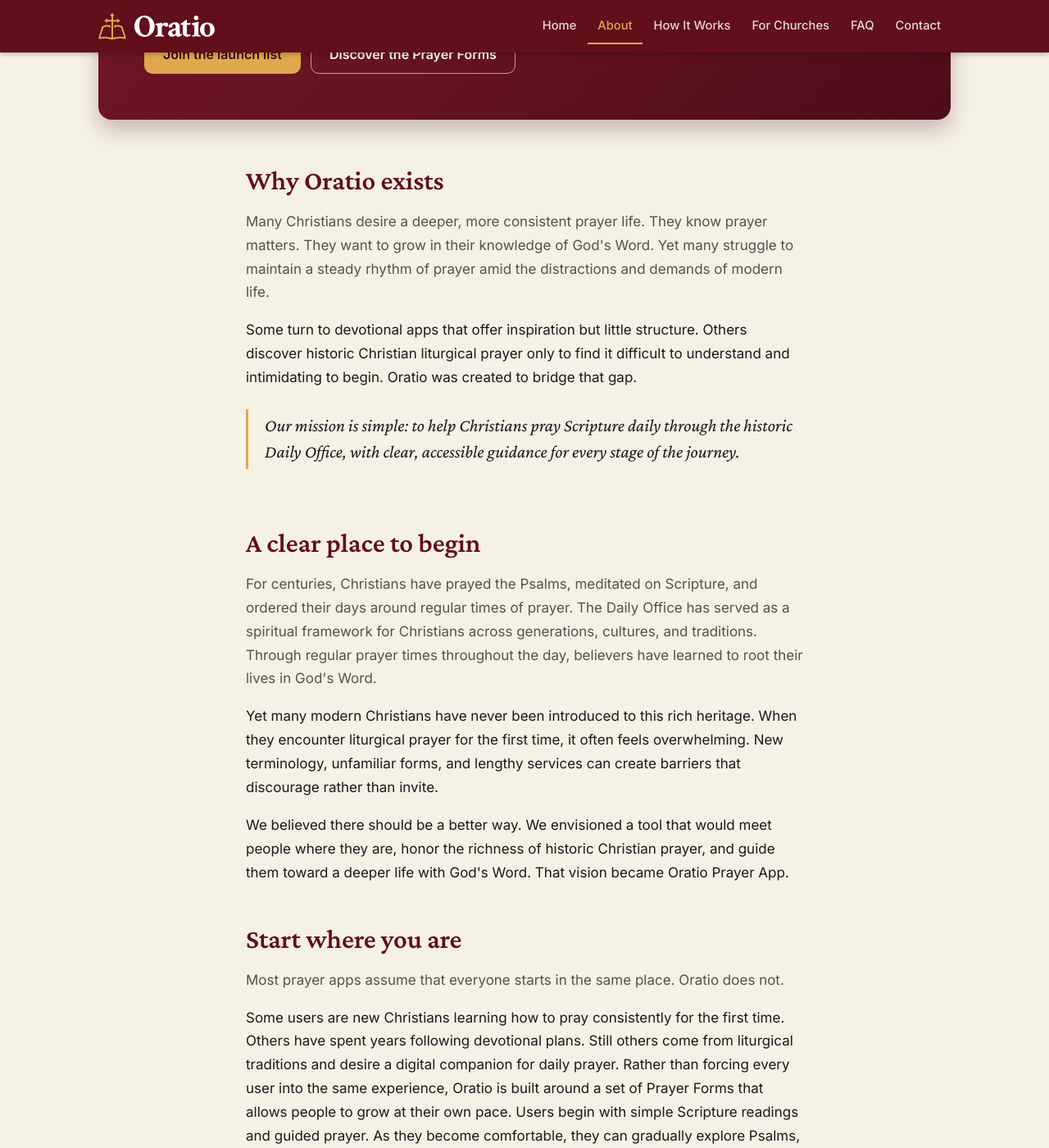
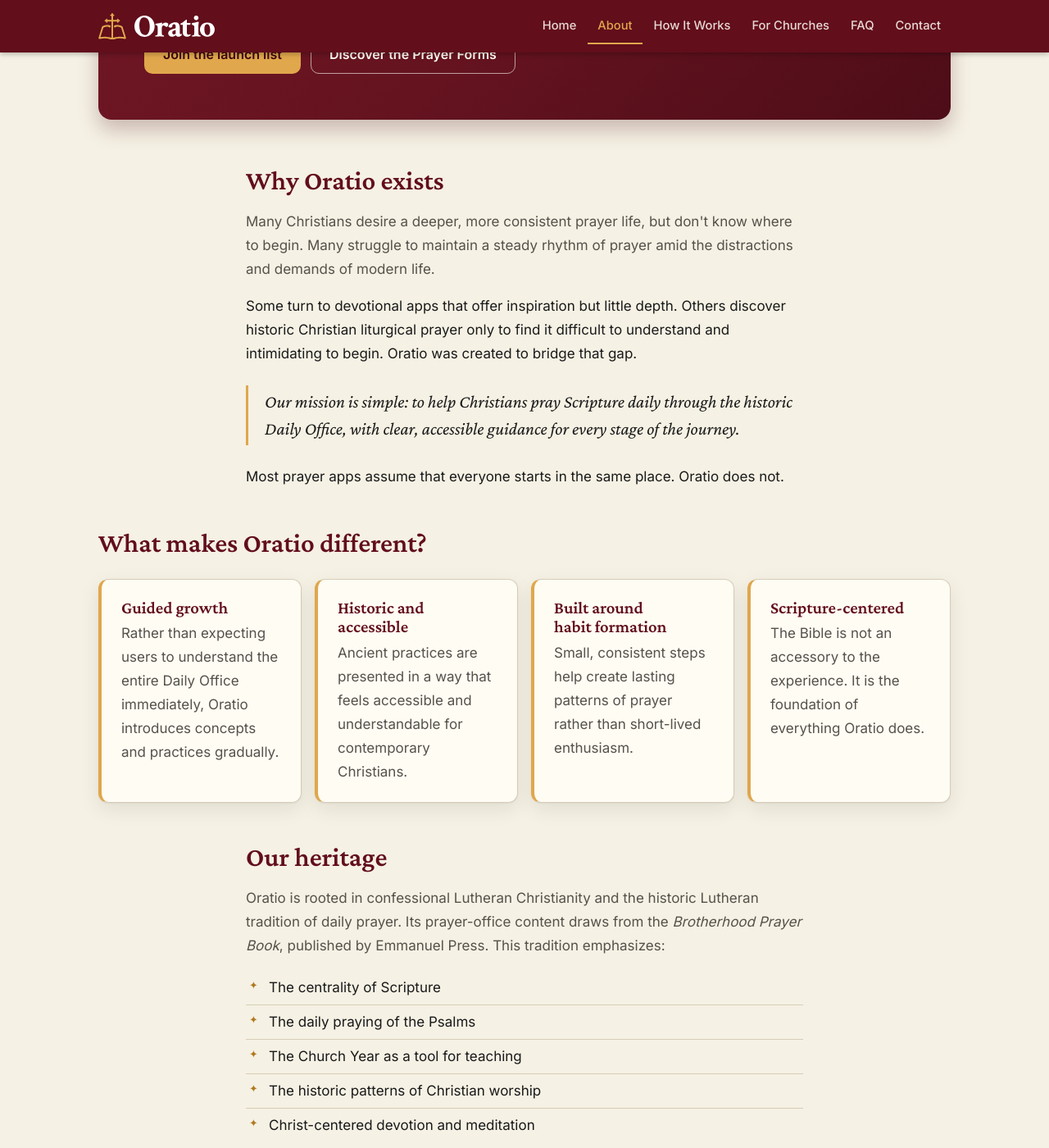
Before and after one commit to Oratio-Press/oratio.github.io, a Jekyll site: the page built from about.html, in a window 1280 px wide and 1400 px high, scrolled down 395 px. Shown: the whole window at 82% size. Built offline with Jekyll 4.4.1, drawn with Linux system fonts in a browser that asks for light colours; some of the changed text lies outside the part shown.

Commit message:
Update about.html

```diff
--- a/about.html
+++ b/about.html
@@ -11,36 +11,10 @@ hero:
 
 <section class="section">
   <h2>Why Oratio exists</h2>
-  <p>Many Christians desire a deeper, more consistent prayer life. They know prayer matters. They want to grow in their knowledge of God's Word. Yet many struggle to maintain a steady rhythm of prayer amid the distractions and demands of modern life.</p>
-  <p>Some turn to devotional apps that offer inspiration but little structure. Others discover historic Christian liturgical prayer only to find it difficult to understand and intimidating to begin. Oratio was created to bridge that gap.</p>
+  <p>Many Christians desire a deeper, more consistent prayer life, but don't know where to begin. Many struggle to maintain a steady rhythm of prayer amid the distractions and demands of modern life.</p>
+  <p>Some turn to devotional apps that offer inspiration but little depth. Others discover historic Christian liturgical prayer only to find it difficult to understand and intimidating to begin. Oratio was created to bridge that gap.</p>
   <blockquote>Our mission is simple: to help Christians pray Scripture daily through the historic Daily Office, with clear, accessible guidance for every stage of the journey.</blockquote>
-</section>
-
-<section class="section">
-  <h2>A clear place to begin</h2>
-  <p>For centuries, Christians have prayed the Psalms, meditated on Scripture, and ordered their days around regular times of prayer. The Daily Office has served as a spiritual framework for Christians across generations, cultures, and traditions. Through regular prayer times throughout the day, believers have learned to root their lives in God's Word.</p>
-  <p>Yet many modern Christians have never been introduced to this rich heritage. When they encounter liturgical prayer for the first time, it often feels overwhelming. New terminology, unfamiliar forms, and lengthy services can create barriers that discourage rather than invite.</p>
-  <p>We believed there should be a better way. We envisioned a tool that would meet people where they are, honor the richness of historic Christian prayer, and guide them toward a deeper life with God's Word. That vision became Oratio Prayer App.</p>
-</section>
-
-<section class="section">
-  <h2>Start where you are</h2>
   <p>Most prayer apps assume that everyone starts in the same place. Oratio does not.</p>
-  <p>Some users are new Christians learning how to pray consistently for the first time. Others have spent years following devotional plans. Still others come from liturgical traditions and desire a digital companion for daily prayer. Rather than forcing every user into the same experience, Oratio is built around a set of Prayer Forms that allows people to grow at their own pace. Users begin with simple Scripture readings and guided prayer. As they become comfortable, they can gradually explore Psalms, canticles, festivals, and eventually the full richness of the Daily Office.</p>
-  <p>The goal is not simply information. The goal is formation. We want to help Christians develop habits that can last a lifetime.</p>
-</section>
-
-<section class="section">
-  <h2>Our heritage</h2>
-  <p>Oratio is rooted in confessional Lutheran Christianity and the historic Lutheran tradition of daily prayer. Its prayer-office content draws from the <em>Brotherhood Prayer Book</em>, published by Emmanuel Press. This tradition emphasizes:</p>
-  <ul class="ticks">
-    <li>The centrality of Scripture</li>
-    <li>The daily praying of the Psalms</li>
-    <li>The Church Year as a tool for teaching</li>
-    <li>The historic patterns of Christian worship</li>
-    <li>Christ-centered devotion and meditation</li>
-  </ul>
-  <p>Oratio is designed to provide a pathway into the treasures of historic Christian prayer.</p>
 </section>
 
 <section class="section section--wide">
@@ -66,6 +40,19 @@ hero:
 </section>
 
 <section class="section">
+  <h2>Our heritage</h2>
+  <p>Oratio is rooted in confessional Lutheran Christianity and the historic Lutheran tradition of daily prayer. Its prayer-office content draws from the <em>Brotherhood Prayer Book</em>, published by Emmanuel Press. This tradition emphasizes:</p>
+  <ul class="ticks">
+    <li>The centrality of Scripture</li>
+    <li>The daily praying of the Psalms</li>
+    <li>The Church Year as a tool for teaching</li>
+    <li>The historic patterns of Christian worship</li>
+    <li>Christ-centered devotion and meditation</li>
+  </ul>
+  <p>Oratio is designed to provide a pathway into the treasures of historic Christian prayer.</p>
+</section>
+
+<section class="section">
   <h2>Built by Oratio Press</h2>
   <p>Oratio Press exists to create helpful tools and resources that assist Christians as they grow in faith, prayer, and devotion to God's Word. Oratio Prayer App is our first major project, with additional educational resources and publishing initiatives planned for the future.</p>
 </section>
```
